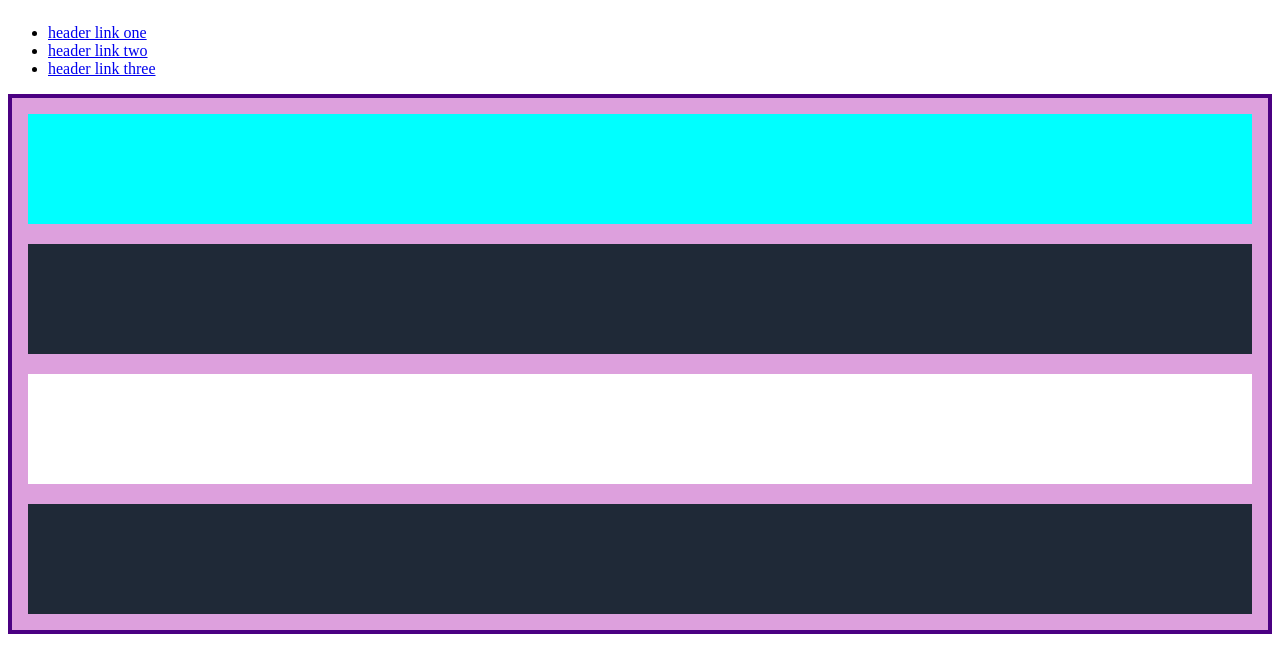
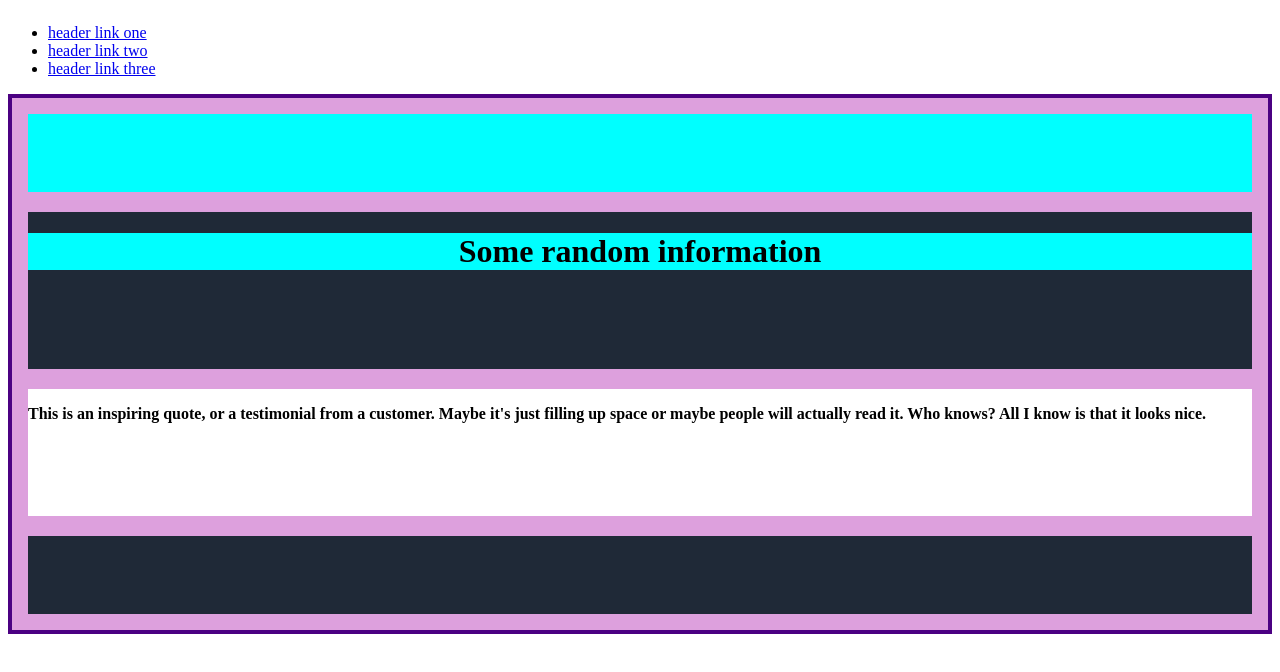
Before and after one commit to mynameisdevinchau/landing-page, a plain HTML site: page index.html in a window 1280 px wide. Drawn offline with Linux system fonts and the light colour scheme.

Commit message:
need to fix other stuff

```diff
--- a/index.html
+++ b/index.html
@@ -18,8 +18,22 @@
 <body>
     <div class = "flex-container">
         <div class="one"></div>
-        <div class="two"></div>
-        <div class="three"></div>
+        <div class="two">
+            <div class="flex-container-two">
+                <h1 class="random-info-header">Some random information</h1>
+                <div class="two-one"></div>
+                <div class="two-two"></div>
+                <div class="two-three"></div>
+                <div class="two-four"></div>
+            </div>
+        </div>
+        <div class="three">
+            <p class="quote">
+                This is an inspiring quote, or a testimonial from a customer. Maybe it's just filling up space or maybe people will actually
+                read it. Who knows? All I know is that it looks nice.
+            </p>
+
+        </div>
         <div class="four"></div>
         </div>
 </body>
--- a/style.css
+++ b/style.css
@@ -41,3 +41,9 @@
     display:flex;
     flex-direction: row;
 }
+
+.random-info-header{
+    display: flex;
+    justify-content: center;
+    font-weight:bold;
+}
```
